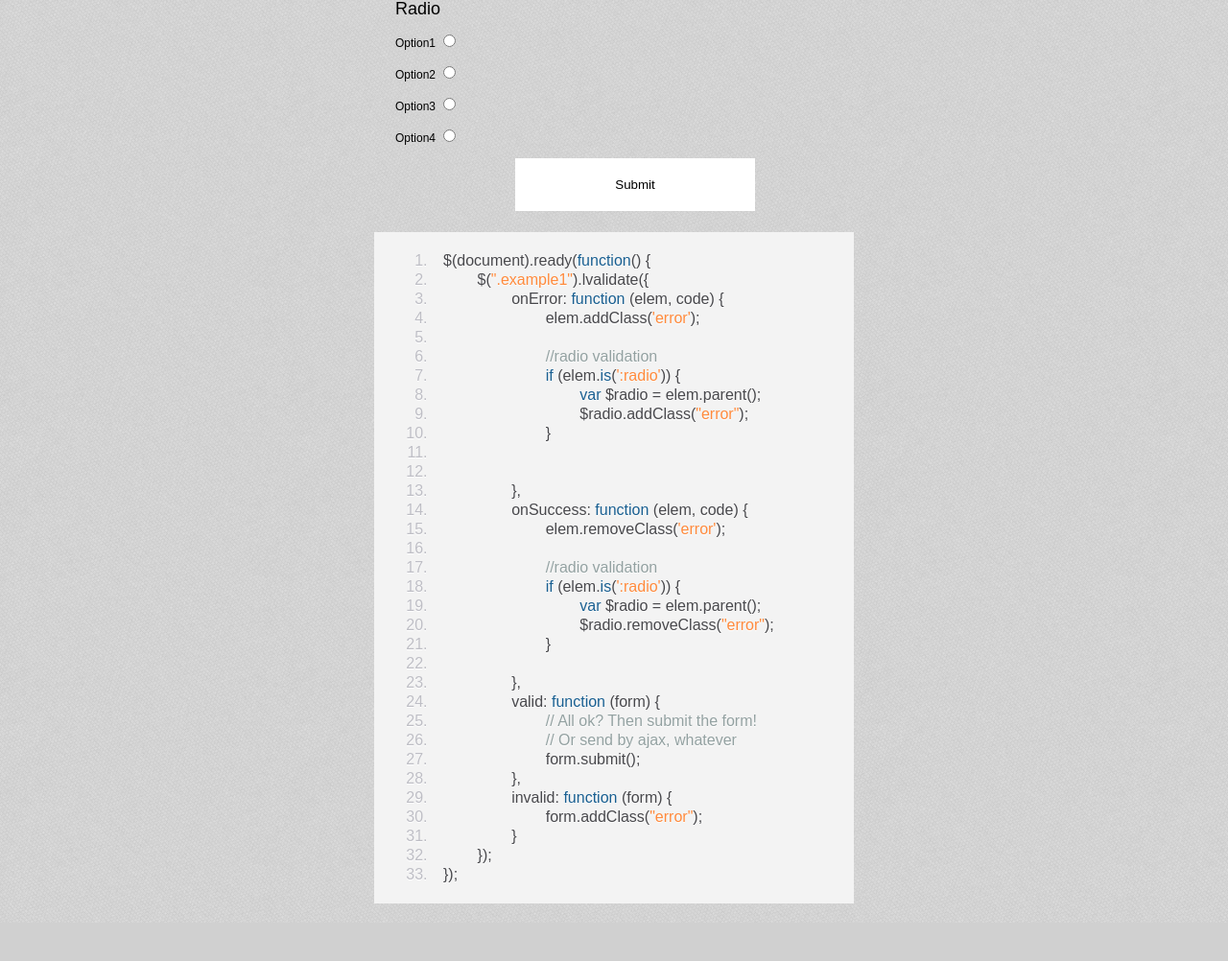
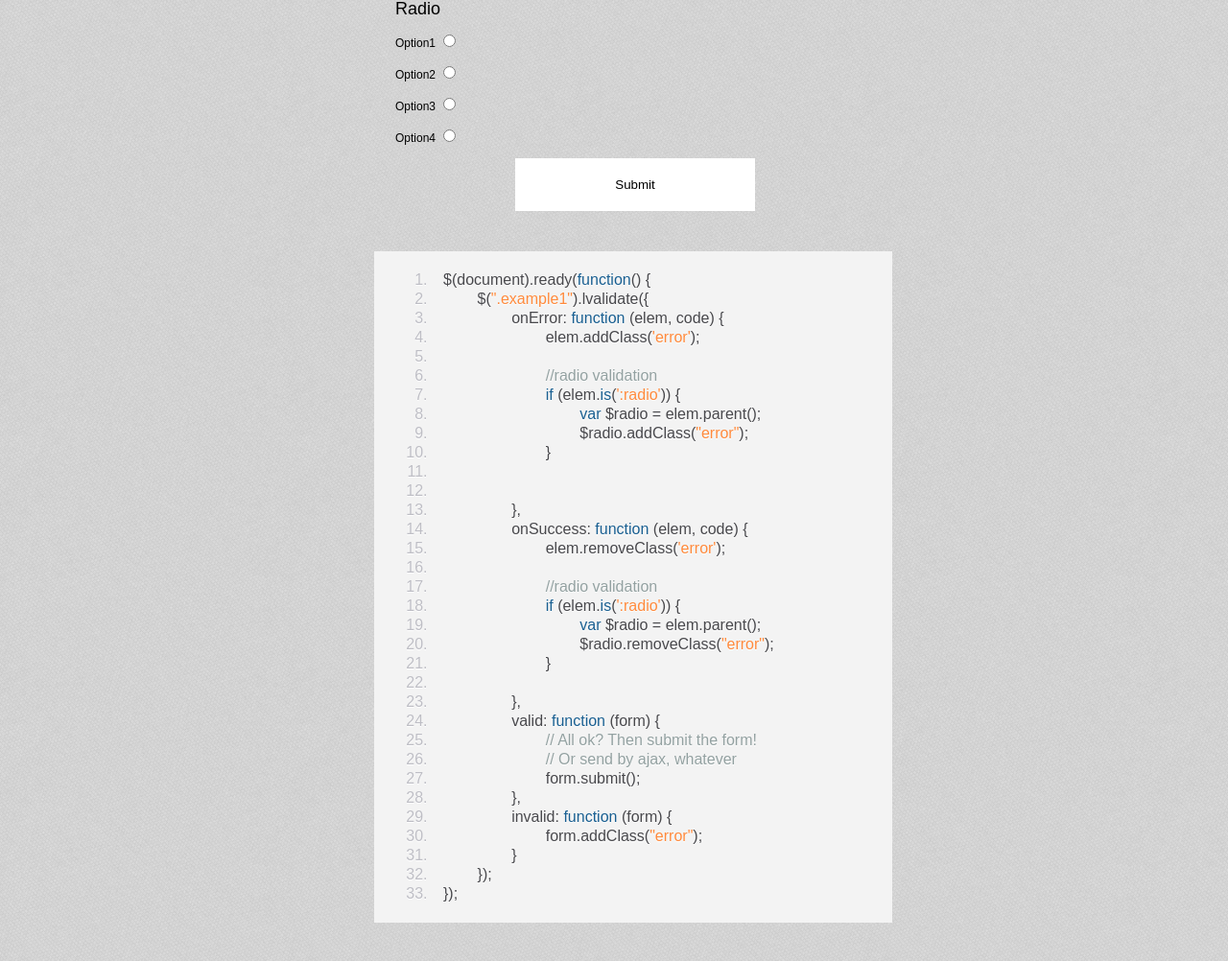
Before and after one commit to locomotivemtl/locomotive-validate, a PHP site: page / in a window 1280 px wide. Shown: the part 765-1767 px from the top of the page at 96% size. Before the commit the page ends 1725 px from the top, so only its background shows below. Run offline with PHP 8.4, Linux system fonts and the light colour scheme; some libraries are stand-ins or nearby versions.

Commit message:
added back the commented checkbox code, added margin to <pre>

```diff
--- a/css/screen.css
+++ b/css/screen.css
@@ -157,6 +157,8 @@ ol {
 code, pre {
 	font-family:arial;
 	font-size:16px;
+	margin:20px 0;
+	width: 100%;
 }
 
 .com { color: #93a1a1; }
```
Also changed, not shown: index.html (+22 -0 lines).
